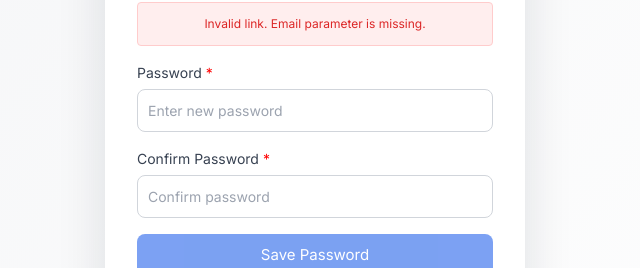
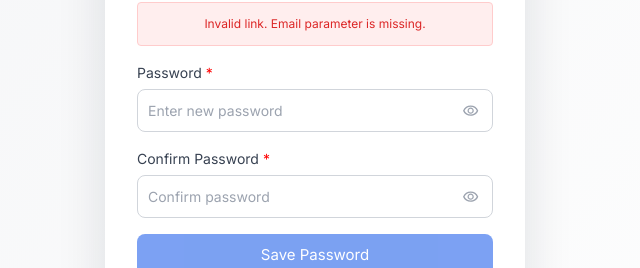
Before and after one commit to narinderdev/fe_account_receivable, an Angular app: page /set-password in a window 1280 px wide. Shown: the part 305-573 px from the top of the page, without its empty margins (325-965 px from the left). Built offline with nearby package versions, Linux system fonts and the light colour scheme.

Commit message:
Added password visibility functionality

```diff
--- a/src/app/pages/set-password/set-password.css
+++ b/src/app/pages/set-password/set-password.css
@@ -51,6 +51,25 @@
   font-size: 14px;
 }
 
+.input-wrapper {
+  position: relative;
+}
+
+.input-wrapper input {
+  width: 100%;
+  padding-right: 40px;
+}
+
+.password-toggle {
+  position: absolute;
+  top: 50%;
+  right: 12px;
+  transform: translateY(-50%);
+  width: 20px;
+  height: 20px;
+  cursor: pointer;
+}
+
 .error {
   margin-top: 6px;
   color: #dc2626;
--- a/src/app/pages/set-password/set-password.html
+++ b/src/app/pages/set-password/set-password.html
@@ -17,7 +17,19 @@
 
     <div class="form-field">
       <label>Password <span class="color">*</span></label>
-      <input type="password" formControlName="password" placeholder="Enter new password" />
+      <div class="input-wrapper">
+        <input
+          [type]="passwordVisible ? 'text' : 'password'"
+          formControlName="password"
+          placeholder="Enter new password"
+        />
+        <img
+          [src]="passwordVisible ? 'show.svg' : 'eye.svg'"
+          class="input-icon password-toggle"
+          (click)="togglePasswordVisibility('password')"
+          alt="Toggle password visibility"
+        />
+      </div>
       <div class="error" *ngIf="submitted && form.get('password')?.errors">
         <span *ngIf="form.get('password')?.hasError('required')">Password is required.</span>
         <span *ngIf="form.get('password')?.hasError('minlength')">
@@ -28,7 +40,19 @@
 
     <div class="form-field">
       <label>Confirm Password <span class="color">*</span></label>
-      <input type="password" formControlName="confirmPassword" placeholder="Confirm password" />
+      <div class="input-wrapper">
+        <input
+          [type]="confirmPasswordVisible ? 'text' : 'password'"
+          formControlName="confirmPassword"
+          placeholder="Confirm password"
+        />
+        <img
+          [src]="confirmPasswordVisible ? 'show.svg' : 'eye.svg'"
+          class="input-icon password-toggle"
+          (click)="togglePasswordVisibility('confirmPassword')"
+          alt="Toggle confirm password visibility"
+        />
+      </div>
       <div class="error" *ngIf="submitted && form.get('confirmPassword')?.errors">
         Confirm Password is required.
       </div>
--- a/src/app/pages/set-password/set-password.ts
+++ b/src/app/pages/set-password/set-password.ts
@@ -19,6 +19,8 @@ export class SetPassword implements OnInit {
   email: string = '';
   loading = false;
   errorMessage: string = '';
+  passwordVisible = false;
+  confirmPasswordVisible = false;
 
   constructor(
     private fb: FormBuilder,
@@ -58,6 +60,14 @@ export class SetPassword implements OnInit {
     return pass === confirm ? null : { mismatch: true };
   }
 
+  togglePasswordVisibility(field: 'password' | 'confirmPassword') {
+    if (field === 'password') {
+      this.passwordVisible = !this.passwordVisible;
+    } else {
+      this.confirmPasswordVisible = !this.confirmPasswordVisible;
+    }
+  }
+
   submit() {
     this.submitted = true;
     this.errorMessage = '';
```
